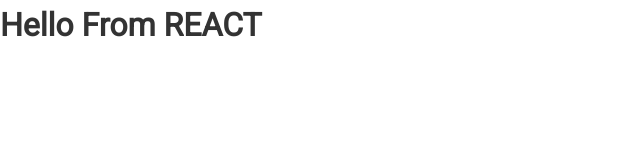
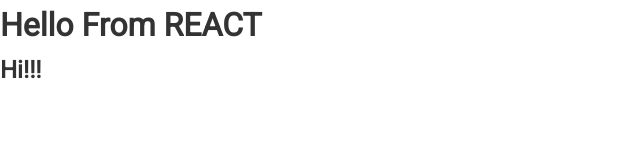
Before and after one commit to PavelZaika/GitHubFinder_REACT, a React (Create React App) app in the folder github_finder/: page / in a window 1280 px wide. Shown: the top 160 px of the page, without its empty margins (0-640 px from the left). Built offline with nearby package versions, Linux system fonts and the light colour scheme.

Commit message:
fragment style

```diff
--- a/github_finder/src/App.js
+++ b/github_finder/src/App.js
@@ -1,12 +1,13 @@
-import React, { Component } from 'react';
+import React, { Fragment, Component } from 'react';
 import './App.css';
 
 class App extends Component {
   render() {
     return (
-      <div className='App'>
+      <Fragment>
         <h1>Hello From REACT</h1>
-      </div>
+        <h2>Hi!!!</h2>
+      </Fragment>
     );
   }
 }
```
